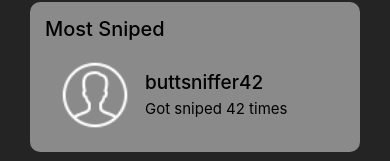
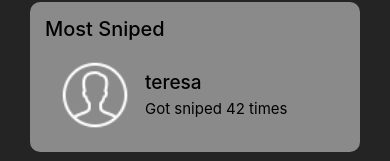
Before and after one commit to tr-vs/hoth, a React Native app: screen /Leaderboard in a window 390 px wide. Shown: the part 528-689 px from the top of the page. Built offline with nearby package versions, Linux system fonts and the light colour scheme.

Commit message:
Family friendly names

```diff
--- a/screens/LeaderboardScreen.js
+++ b/screens/LeaderboardScreen.js
@@ -37,7 +37,7 @@ export default function LeaderboardScreen({ navigation }) {
           <View style={styles.mostSnipedContainer}>
             <Image style={styles.iconInStats} source={require('../assets/profileicon.png')} />
             <View style={styles.textContainer}>
-              <Text style={styles.statsText}>buttsniffer42</Text>
+              <Text style={styles.statsText}>teresa</Text>
               <Text style={styles.textCounter}>Got sniped 42 times</Text>
             </View>
           </View>
--- a/screens/ProfileScreen.js
+++ b/screens/ProfileScreen.js
@@ -10,7 +10,7 @@ export default function ProfileScreen( {navigation} ) {
           source={require('../assets/profileicon.png')}
         />
         <View style={styles.profileInfo}>
-          <Text style={styles.username}>buttsniffer42</Text>
+          <Text style={styles.username}>teresa</Text>
           <View style={styles.profileStats}>
             <Image
               style={styles.snipedIcon}
```
